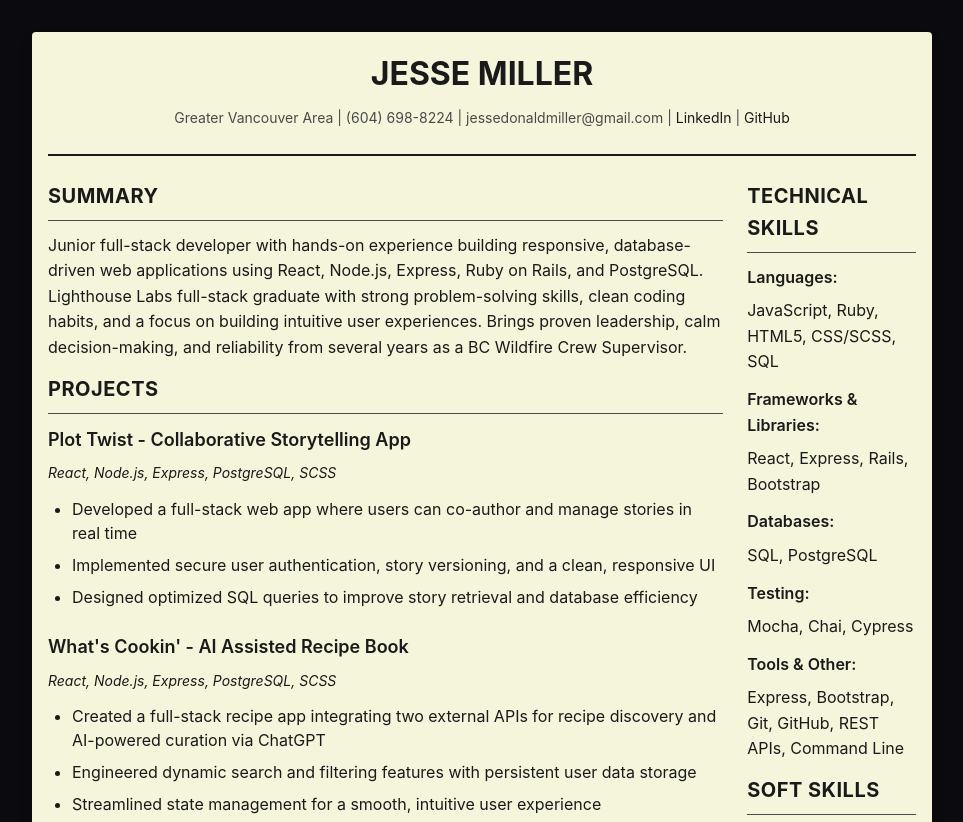
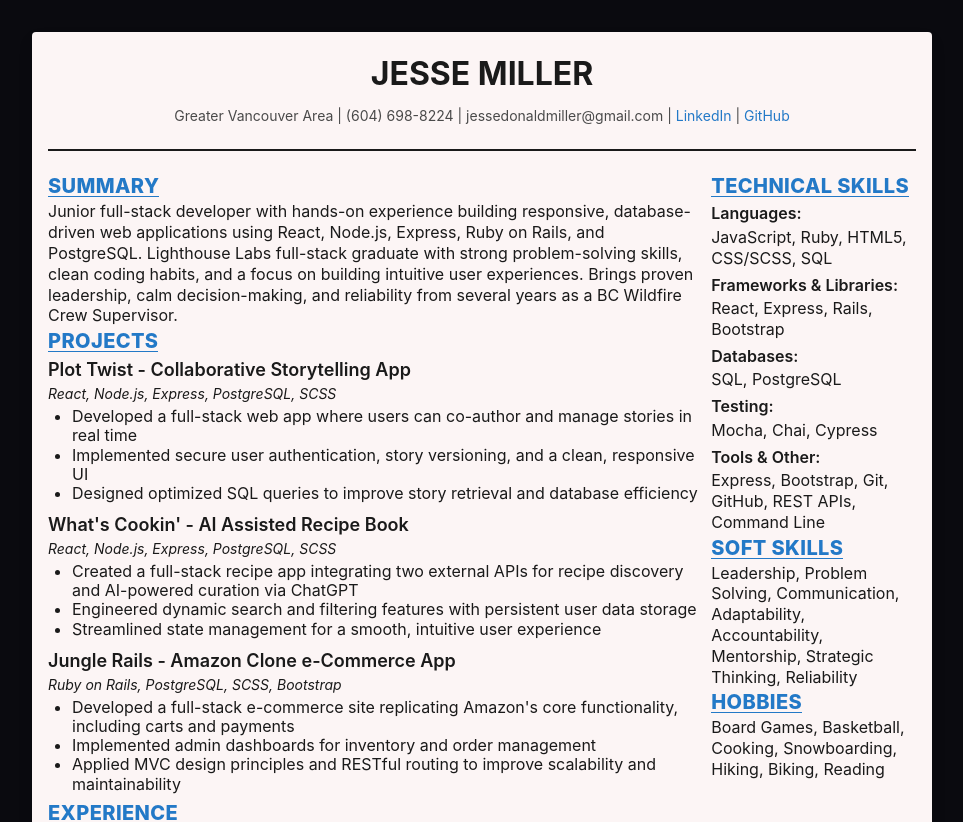
Before and after one commit to Jesse-D-Miller/webDevResume, a React (Vite) app: page / in a window 1280 px wide. Shown: the top 822 px of the page, without its empty margins (158-1121 px from the left). Built offline with nearby package versions, Linux system fonts and the light colour scheme.

Commit message:
its starting to come together and look like my actual resume. changes made to spacing and margin

```diff
--- a/src/App.css
+++ b/src/App.css
@@ -104,7 +104,7 @@
 }
 
 .resume-header a {
-  color: var(--color-ink);
+  color: var(--color-ink-blue);
   text-decoration: none;
 }
 
@@ -120,8 +120,8 @@
 
 .resume-grid {
   display: grid;
-  grid-template-columns: 4fr 1fr;
-  gap: var(--space-6);
+  grid-template-columns: 16fr 5fr;
+  gap: var(--space-2);
 }
 
 .resume-grid-left {
@@ -137,44 +137,46 @@
 }
 
 .resume-front h3 {
-  margin: 0 0 var(--space-3) 0;
+  margin: 0 0 var(--space-1) 0;
   font-size: var(--text-xl);
-  font-weight: 700;
-  color: var(--color-ink);
+  font-weight: 850;
+  color: var(--color-ink-blue);
   text-transform: uppercase;
-  letter-spacing: 0.5px;
-  border-bottom: 1px solid var(--color-ink-light);
-  padding-bottom: var(--space-2);
+  letter-spacing: 0.4px;
+  border-bottom: 1px solid var(--color-ink-blue);
+  line-height: 1;
+  display: inline-block;
+  width: auto;
 }
 
 .resume-front h4 {
-  margin: 0 0 var(--space-2) 0;
+  margin: 0;
   font-size: var(--text-lg);
   font-weight: 600;
   color: var(--color-ink);
 }
 
 .resume-front p {
-  margin: 0 0 var(--space-3) 0;
-  line-height: 1.6;
+  margin: 0 0 var(--space-1) 0;
+  line-height: 1.3;
   color: var(--color-ink);
 }
 
 .resume-front ul {
-  margin: 0 0 var(--space-4) 0;
+  margin: 0 0 var(--space-2) 0;
   padding-left: var(--space-6);
 }
 
 .resume-front li {
-  margin-bottom: var(--space-2);
-  line-height: 1.5;
+  margin-bottom: 0;
+  line-height: 1.2;
   color: var(--color-ink);
 }
 
 .project-item,
 .experience-item,
 .education-item {
-  margin-bottom: var(--space-6);
+  margin-bottom: var(--space-2);
 }
 
 .tech-stack,
@@ -188,5 +190,4 @@
 .technical-skills-section h4,
 .soft-skills-section h4 {
   font-size: var(--text-base);
-  margin-top: var(--space-3);
 }
--- a/src/components/ResumeFront.jsx
+++ b/src/components/ResumeFront.jsx
@@ -50,9 +50,9 @@ function ResumeFront() {
               <h3>EXPERIENCE</h3>
               {resumeData.experience.map((job, index) => (
                 <div key={index} className="experience-item">
-                  <h4>{job.role}</h4>
+                  <h4>{job.company} - {job.role}</h4>
                   <p className="company-period">
-                    {job.company} | {job.period}
+                    {job.period}
                   </p>
                   <ul>
                     {job.bullets.map((bullet, i) => (
--- a/src/index.css
+++ b/src/index.css
@@ -1,9 +1,10 @@
 :root {
   /* color palette - paper + neon HUD */
-  --color-paper: #f5f5dc;
-  --color-paper-shadow: #d4d4c0;
+  --color-paper: #fcf5f5;
+  --color-paper-shadow: #f0f0e9;
   --color-ink: #1a1a1a;
   --color-ink-light: #4a4a4a;
+  --color-ink-blue: #2379c7;
 
   --color-bg-dark: #0a0a0f;
   --color-neon-primary: #00ffff;
```
